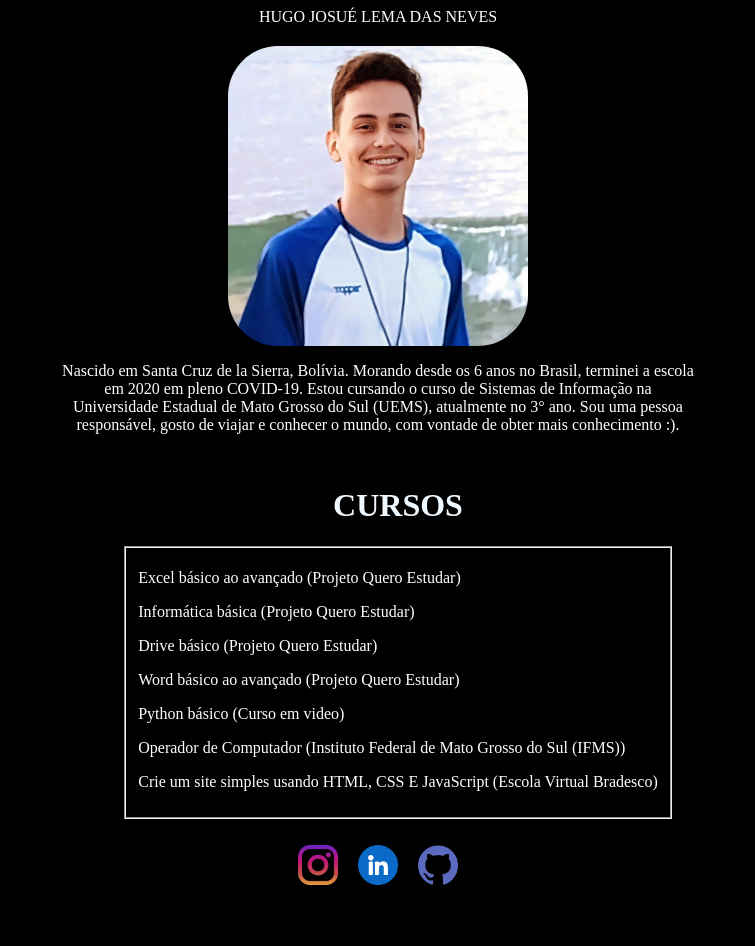
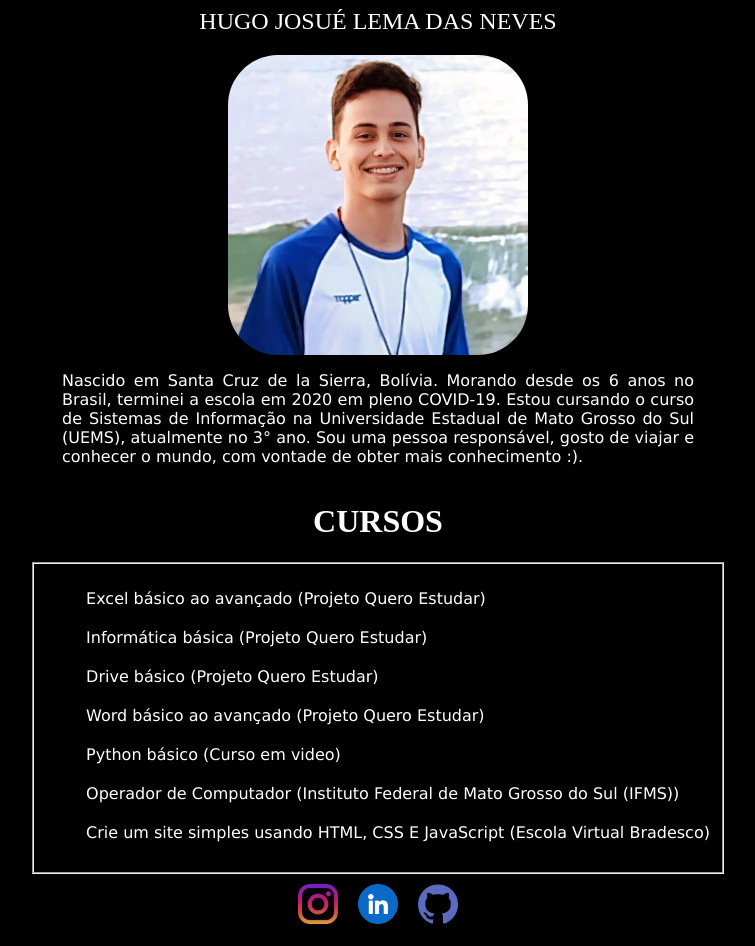
Before and after one commit to MusgoNato/MEU-SITE, a plain HTML site: page index.html in a window 1280 px wide. Shown: the whole page, without its empty margins (262-1017 px from the left). Before the commit the page ends 907 px from the top, so only its background shows below. Drawn offline with Linux system fonts and the light colour scheme.

Commit message:
Correção de bugs

```diff
--- a/index.html
+++ b/index.html
@@ -24,21 +24,22 @@
             </p>
         </div>
 
+        <div id="Cursos">
+            <h1>CURSOS</h1>
+        </div>
+
         <div id="certificados">
-            <ul>
-                <li>
-                    <h1>CURSOS</h1>
-                    <fieldset>
-                        <p>Excel básico ao avançado (Projeto Quero Estudar)</p>
-                        <p>Informática básica (Projeto Quero Estudar)</p>
-                        <p>Drive básico (Projeto Quero Estudar)</p>
-                        <p>Word básico ao avançado (Projeto Quero Estudar)</p>
-                        <p>Python básico (Curso em video)</p>
-                        <p>Operador de Computador (Instituto Federal de Mato Grosso do Sul (IFMS))</p>
-                        <p>Crie um site simples usando HTML, CSS E JavaScript (Escola Virtual Bradesco)</p>
-                    </fieldset>
-                </li>
-            </ul>
+            <fieldset>
+                <ul>
+                    <li>Excel básico ao avançado (Projeto Quero Estudar)</li>
+                    <li>Informática básica (Projeto Quero Estudar)</li>
+                    <li>Drive básico (Projeto Quero Estudar)</li>
+                    <li>Word básico ao avançado (Projeto Quero Estudar)</li>
+                    <li>Python básico (Curso em video)</li>
+                    <li>Operador de Computador (Instituto Federal de Mato Grosso do Sul (IFMS))</li>
+                    <li>Crie um site simples usando HTML, CSS E JavaScript (Escola Virtual Bradesco)</li>
+                </ul>
+        </fieldset>
         </div>
 
 
--- a/style.css
+++ b/style.css
@@ -3,12 +3,14 @@ body{
 }
 
 p{
+    font-family: Verdana, Geneva, Tahoma, sans-serif;
     color: white;
 }
 
 #cabeçalho_site{
     display: flex;
     justify-content: center;
+    font-size: x-large;
     color: white;
     margin-bottom: 20px;
 }
@@ -35,22 +37,28 @@ p{
 }
 
 #Sobre_mim p{
-    text-align: center;
+    text-align: justify;
     width: 50%;
     color: white;
 }
-
-#Sobre_mim p h1{
-    color: white;
-}
-
 #certificados{
     display: flex;
     justify-content: center;
 }
 
 li{
+    display: flex;
+    margin-top: 20px;
+    margin-bottom: 20px;
+    font-family: Verdana, Geneva, Tahoma, sans-serif;
     list-style-type: none;
+    color: white;
+    transition: 0.5s;
+}
+
+li:hover{
+    transform: translate(-6px, -3px);
+    transition-duration: 0.5s;
 }
 
 
@@ -70,8 +78,8 @@ li{
     transform: scale(1.1);
 }
 
-#certificados ul li h1{
+#Cursos{
     display: flex;
     justify-content: center;
-    color: aliceblue;
+    color: white;
 }
```
